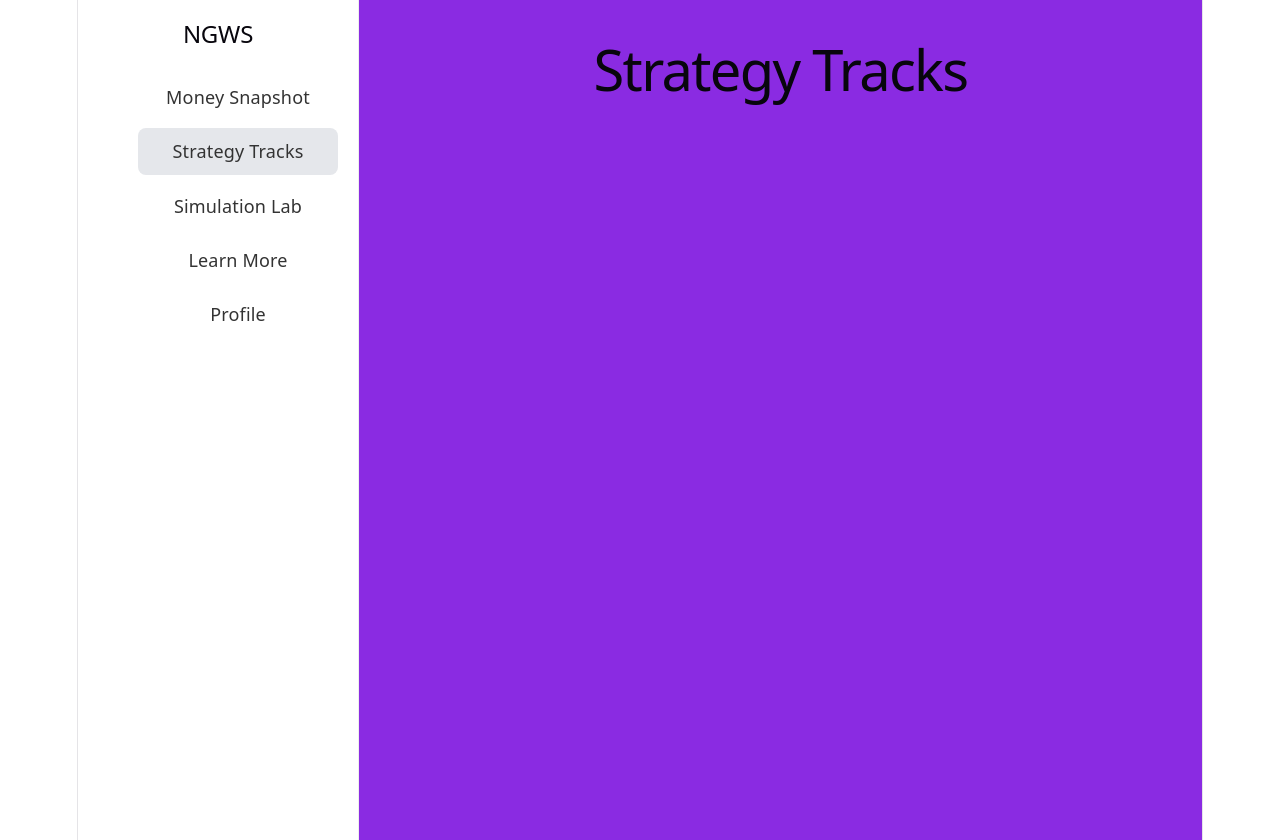
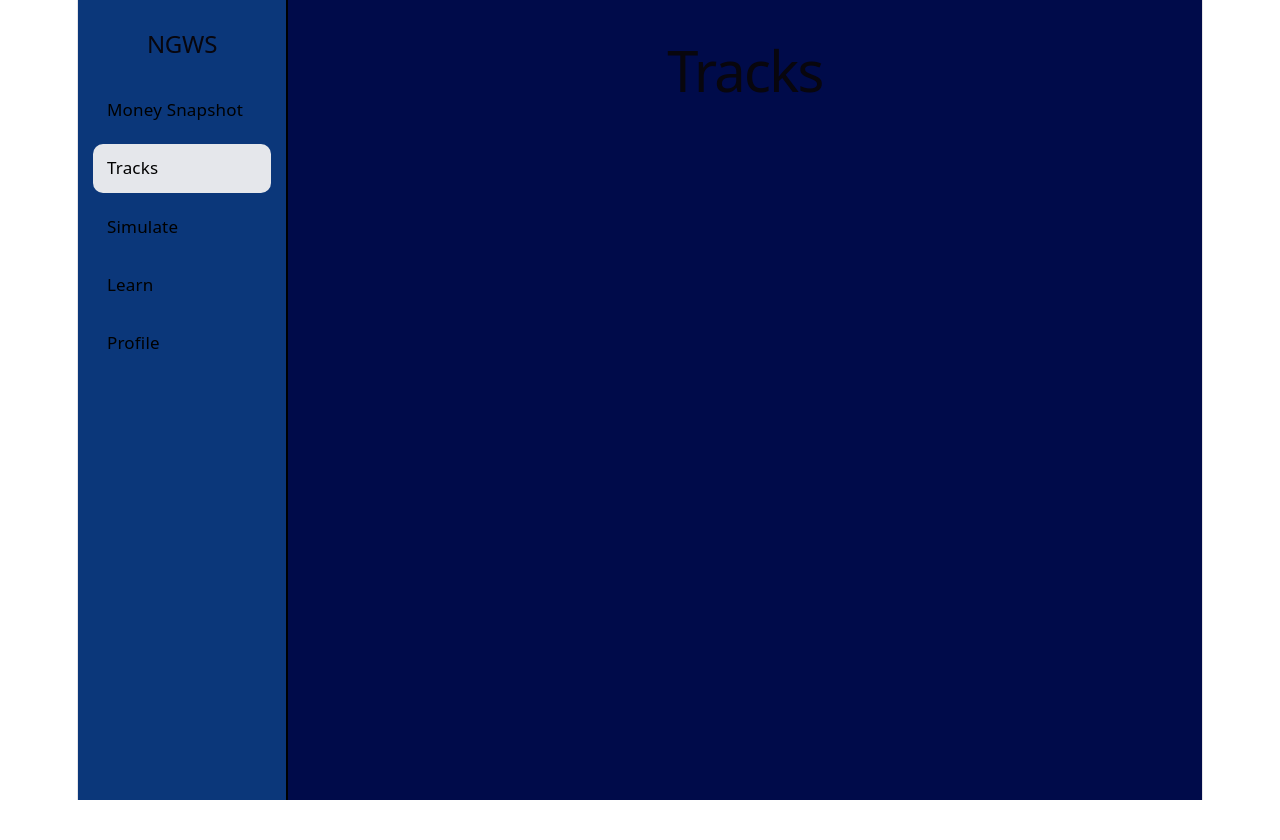
Before and after one commit to serens-star/WealthStudio, a React (Vite) app in the folder AbsaNextGen/: page /Tracks in a window 1280 px wide. After the commit the page ends 800 px from the top, so only its background shows below. Built offline with nearby package versions, Linux system fonts and the light colour scheme.

Commit message:
Fixing the nav bar section

```diff
--- a/AbsaNextGen/package.json
+++ b/AbsaNextGen/package.json
@@ -10,8 +10,12 @@
     "preview": "vite preview"
   },
   "dependencies": {
+    "bootstrap": "^5.3.8",
+    "feather-icons": "^4.29.2",
     "react": "^19.2.4",
+    "react-bootstrap": "^2.10.10",
     "react-dom": "^19.2.4",
+    "react-hook-form": "^7.72.1",
     "react-router-dom": "^7.13.2"
   },
   "devDependencies": {
--- a/AbsaNextGen/src/App.css
+++ b/AbsaNextGen/src/App.css
@@ -185,10 +185,10 @@
 
 .app-container {
   display: flex;
-  background-color: blueviolet;
+  background: rgb(0, 11, 74);
 }
 
 .main-content {
   flex: 1;
-  padding: 24px;
+  padding: 25px;
 }
--- a/AbsaNextGen/src/components/sideBar.jsx
+++ b/AbsaNextGen/src/components/sideBar.jsx
@@ -7,15 +7,15 @@ const navPages = [
     to: "/",
   },
   {
-    label: "Strategy Tracks",
+    label: "Tracks",
     to: "/Tracks",
   },
   {
-    label: "Simulation Lab",
+    label: "Simulate",
     to: "/Simulation",
   },
   {
-    label: "Learn More",
+    label: "Learn",
     to: "/Learn",
   },
   {
@@ -24,7 +24,7 @@ const navPages = [
   },
 ];
 
-export default function sideBar() {
+export default function  SideBar() {
   return (
     <div className="sidebar">
       <h2>NGWS</h2>
--- a/AbsaNextGen/src/index.css
+++ b/AbsaNextGen/src/index.css
@@ -1,3 +1,9 @@
+* {
+  margin: 0;
+  padding: 0;
+  box-sizing: border-box;
+}
+
 :root {
   --text: #6b6375;
   --text-h: #08060d;
@@ -8,11 +14,11 @@
   --accent-bg: rgba(170, 59, 255, 0.1);
   --accent-border: rgba(170, 59, 255, 0.5);
   --social-bg: rgba(244, 243, 236, 0.5);
-  --shadow:
-    rgba(0, 0, 0, 0.1) 0 10px 15px -3px, rgba(0, 0, 0, 0.05) 0 4px 6px -2px;
+  --shadow: rgba(0, 0, 0, 0.1) 0 10px 15px -3px,
+    rgba(0, 0, 0, 0.05) 0 4px 6px -2px;
 
-  --sans: system-ui, 'Segoe UI', Roboto, sans-serif;
-  --heading: system-ui, 'Segoe UI', Roboto, sans-serif;
+  --sans: system-ui, "Segoe UI", Roboto, sans-serif;
+  --heading: system-ui, "Segoe UI", Roboto, sans-serif;
   --mono: ui-monospace, Consolas, monospace;
 
   font: 18px/145% var(--sans);
@@ -41,8 +47,8 @@
     --accent-bg: rgba(192, 132, 252, 0.15);
     --accent-border: rgba(192, 132, 252, 0.5);
     --social-bg: rgba(47, 48, 58, 0.5);
-    --shadow:
-      rgba(0, 0, 0, 0.4) 0 10px 15px -3px, rgba(0, 0, 0, 0.25) 0 4px 6px -2px;
+    --shadow: rgba(0, 0, 0, 0.4) 0 10px 15px -3px,
+      rgba(0, 0, 0, 0.25) 0 4px 6px -2px;
   }
 
   #social .button-icon {
--- a/AbsaNextGen/src/pages/explaineryLayer.jsx
+++ b/AbsaNextGen/src/pages/explaineryLayer.jsx
@@ -3,7 +3,7 @@ import React from "react";
 export default function explaineryLayer() {
   return (
     <div>
-      <h1>Learn More</h1>
+      <h1>Learn</h1>
     </div>
   );
 }
--- a/AbsaNextGen/src/pages/knowYourMoney.jsx
+++ b/AbsaNextGen/src/pages/knowYourMoney.jsx
@@ -3,7 +3,7 @@ import React from "react";
 export default function knowYourMoney() {
   return (
     <div>
-      <h1>Simulation Lab</h1>
+      <h1>Simulate</h1>
     </div>
   );
 }
--- a/AbsaNextGen/src/pages/strategyTracks.jsx
+++ b/AbsaNextGen/src/pages/strategyTracks.jsx
@@ -3,7 +3,7 @@ import React from "react";
 export default function strategyTracks() {
   return (
     <div>
-      <h1>Strategy Tracks</h1>
+      <h1>Tracks</h1>
     </div>
   );
 }
--- a/AbsaNextGen/src/styles/sideBar.css
+++ b/AbsaNextGen/src/styles/sideBar.css
@@ -1,11 +1,19 @@
 .sidebar {
-  width: 240px;
+  width: 210px;
   height: 100vh;
-  background: white;
-  border-right: 1px solid #eee;
-  padding: 20px;
+  background: rgba(24, 101, 172, 0.49);
+  border-right: 2px solid #000000;
+
+  padding: 30px 15px;
+  gap: 20px;
   display: flex;
   flex-direction: column;
+}
+
+.sidebar ul {
+  list-style: none;
+  padding: 0;
+  margin: 0;
 }
 
 .logo {
@@ -15,17 +23,19 @@
 }
 
 .nav-link {
-  display: block;
-  padding: 10px 12px;
-  margin-bottom: 8px;
+  font-size: 17px;
+  display: flex;
+  padding: 11px 14px;
+  align-items: center;
+  margin-bottom: 10px;
   text-decoration: none;
-  color: #333;
-  border-radius: 8px;
+  color: #000000;
+  border-radius: 10px;
   transition: 0.2s;
 }
 
 .nav-link:hover {
-  background: #f3f4f6;
+  background: #f3f5f6;
 }
 
 .nav-link.active {
```
Also changed, not shown: 1 other file (tests, documents, lock files or other folders).
